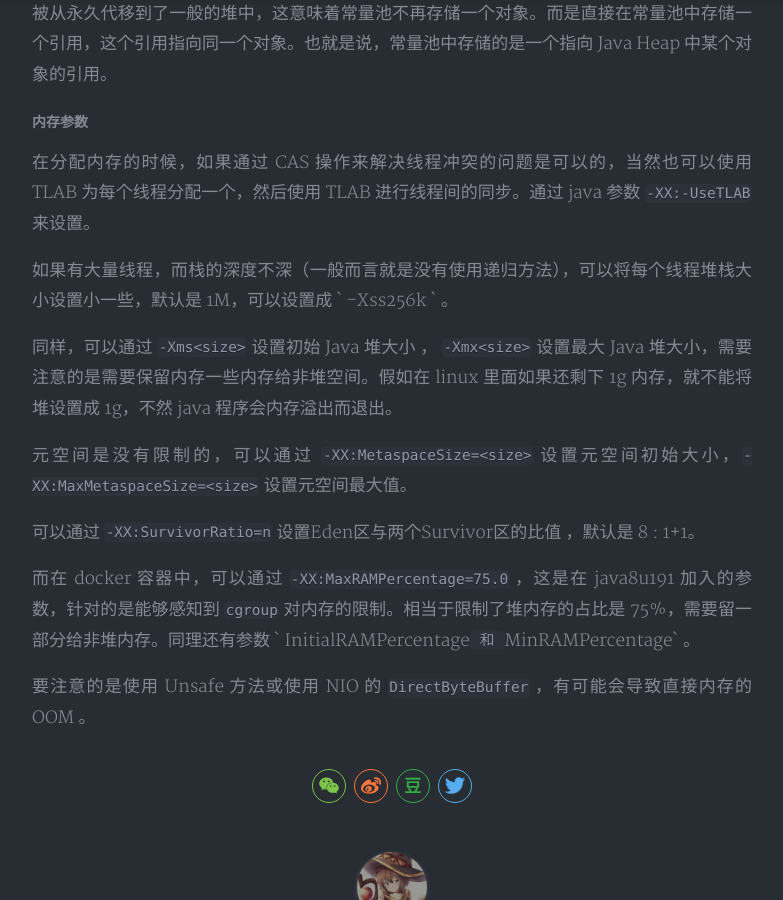
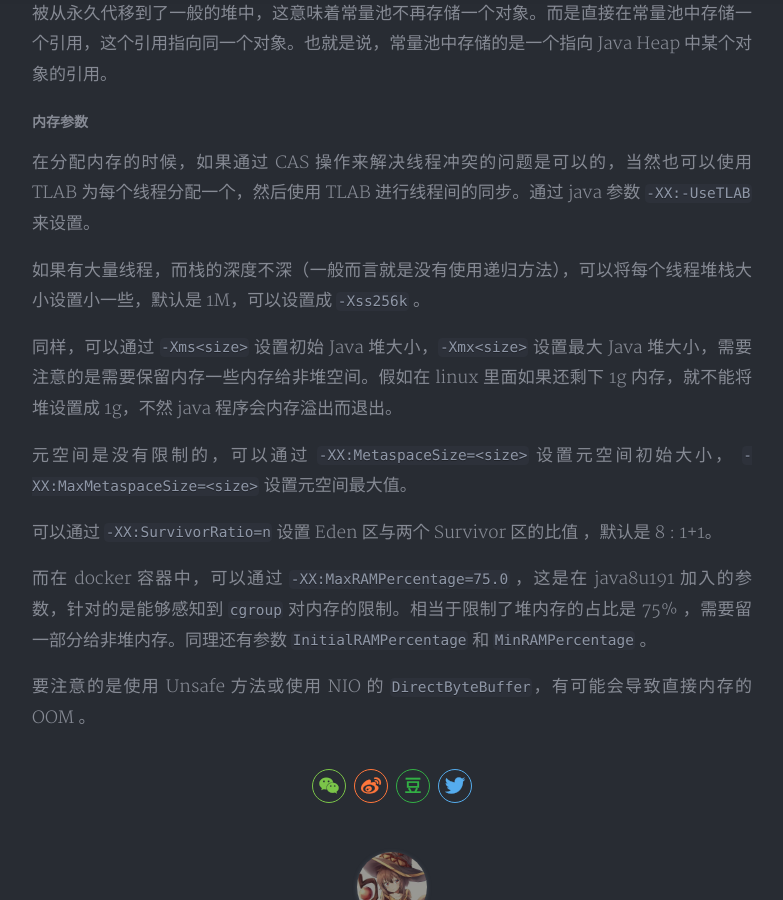
Before and after one commit to ica10888/ica10888.github.io, a Jekyll site: the page built from _posts/2020-01-24-advanced java （十） 内存模型和分区.md, in a window 1280 px wide and 900 px high, scrolled down 5411 px. Shown: the whole window, without its empty margins (248-1031 px from the left). Built offline with Jekyll 4.4.1, drawn with Linux system fonts in a browser that asks for light colours; nearby versions of some CDN libraries; a style sheet for code colours, icons or effects is not loaded.

```diff
--- a/_posts/2020-01-24-advanced java （十） 内存模型和分区.md
+++ b/_posts/2020-01-24-advanced java （十） 内存模型和分区.md
@@ -159,16 +159,16 @@ System.out.println(s1 == s2);
 
 ##### 内存参数
 
-在分配内存的时候，如果通过 CAS 操作来解决线程冲突的问题是可以的，当然也可以使用 TLAB 为每个线程分配一个，然后使用 TLAB 进行线程间的同步。通过 java 参数  `-XX:-UseTLAB` 来设置。
+在分配内存的时候，如果通过 CAS 操作来解决线程冲突的问题是可以的，当然也可以使用 TLAB 为每个线程分配一个，然后使用 TLAB 进行线程间的同步。通过 java 参数 `-XX:-UseTLAB` 来设置。
 
-如果有大量线程，而栈的深度不深（一般而言就是没有使用递归方法），可以将每个线程堆栈大小设置小一些，默认是 1M，可以设置成 ` -Xss256k ` 。
+如果有大量线程，而栈的深度不深（一般而言就是没有使用递归方法），可以将每个线程堆栈大小设置小一些，默认是 1M，可以设置成 `-Xss256k` 。
 
-同样，可以通过 `-Xms<size>`   设置初始 Java 堆大小 ，  `-Xmx<size>` 设置最大 Java 堆大小，需要注意的是需要保留内存一些内存给非堆空间。假如在 linux 里面如果还剩下 1g 内存，就不能将堆设置成 1g，不然 java 程序会内存溢出而退出。
+同样，可以通过 `-Xms<size>` 设置初始 Java 堆大小，`-Xmx<size>` 设置最大 Java 堆大小，需要注意的是需要保留内存一些内存给非堆空间。假如在 linux 里面如果还剩下 1g 内存，就不能将堆设置成 1g，不然 java 程序会内存溢出而退出。
 
-元空间是没有限制的，可以通过 `-XX:MetaspaceSize=<size>` 设置元空间初始大小，`-XX:MaxMetaspaceSize=<size>`  设置元空间最大值。
+元空间是没有限制的，可以通过 `-XX:MetaspaceSize=<size>` 设置元空间初始大小， `-XX:MaxMetaspaceSize=<size>` 设置元空间最大值。
 
-可以通过  `-XX:SurvivorRatio=n` 设置Eden区与两个Survivor区的比值 ，默认是 8 : 1+1。
+可以通过 `-XX:SurvivorRatio=n` 设置 Eden 区与两个 Survivor 区的比值 ，默认是 8 : 1+1。
 
-而在 docker 容器中，可以通过 `-XX:MaxRAMPercentage=75.0`  ，这是在 java8u191 加入的参数，针对的是能够感知到 `cgroup` 对内存的限制。相当于限制了堆内存的占比是 75%，需要留一部分给非堆内存。同理还有参数 ` InitialRAMPercentage` 和 `MinRAMPercentage` 。
+而在 docker 容器中，可以通过 `-XX:MaxRAMPercentage=75.0`  ，这是在 java8u191 加入的参数，针对的是能够感知到 `cgroup` 对内存的限制。相当于限制了堆内存的占比是 75% ，需要留一部分给非堆内存。同理还有参数 `InitialRAMPercentage` 和 `MinRAMPercentage` 。
 
-要注意的是使用 Unsafe 方法或使用 NIO 的 `DirectByteBuffer`  ，有可能会导致直接内存的 OOM 。
+要注意的是使用 Unsafe 方法或使用 NIO 的 `DirectByteBuffer`，有可能会导致直接内存的 OOM 。
```
